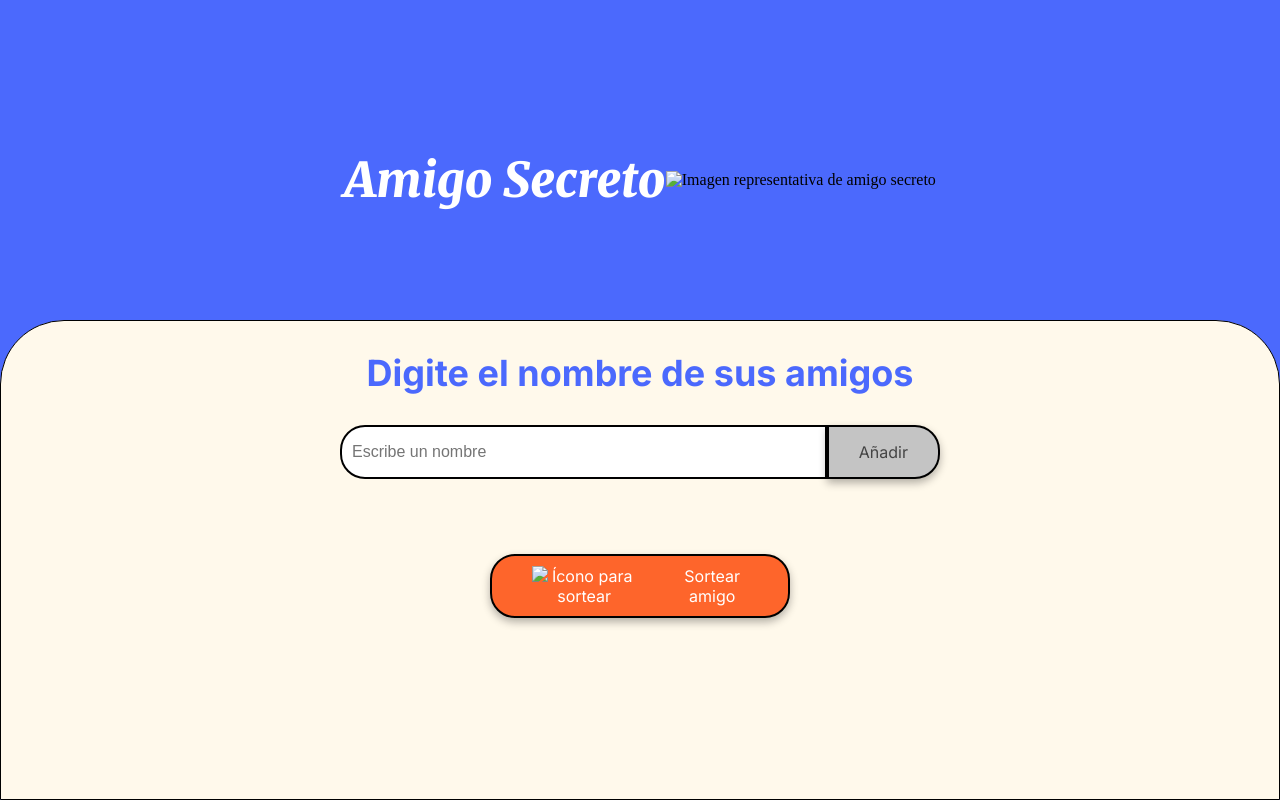
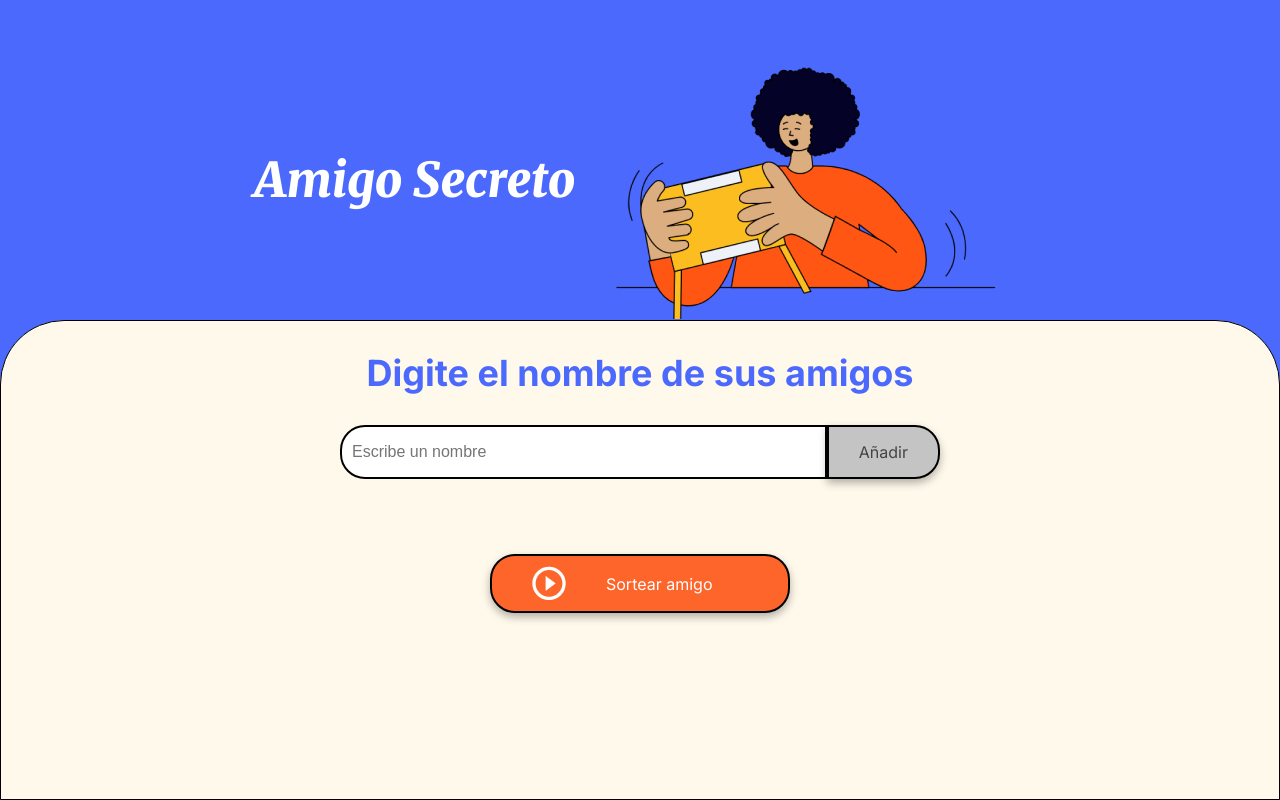
Before and after one commit to LinkinShadow/ProyectoAmigoSecreto, a plain HTML site: page index.html in a window 1280 px wide. Drawn offline with Linux system fonts and the light colour scheme.

Commit message:
index.html

```diff
--- a/index.html
+++ b/index.html
@@ -14,7 +14,7 @@
     <main class="main-content">
         <header class="header-banner">
             <h1 class="main-title">Amigo Secreto</h1>
-            <img src="assets/amigo-secreto.png" alt="Imagen representativa de amigo secreto">
+            <img src="amigo-secreto.png" alt="Imagen representativa de amigo secreto">
         </header>
 
         <section class="input-section">
@@ -29,7 +29,7 @@
 
             <div class="button-container">
                 <button class="button-draw" onclick="AmigoSorteado()" aria-label="Sortear amigo secreto">
-                    <img src="assets/play_circle_outline.png" alt="Ícono para sortear">
+                    <img src="play_circle_outline.png" alt="Ícono para sortear">
                     Sortear amigo
                 </button>
             </div>
```
